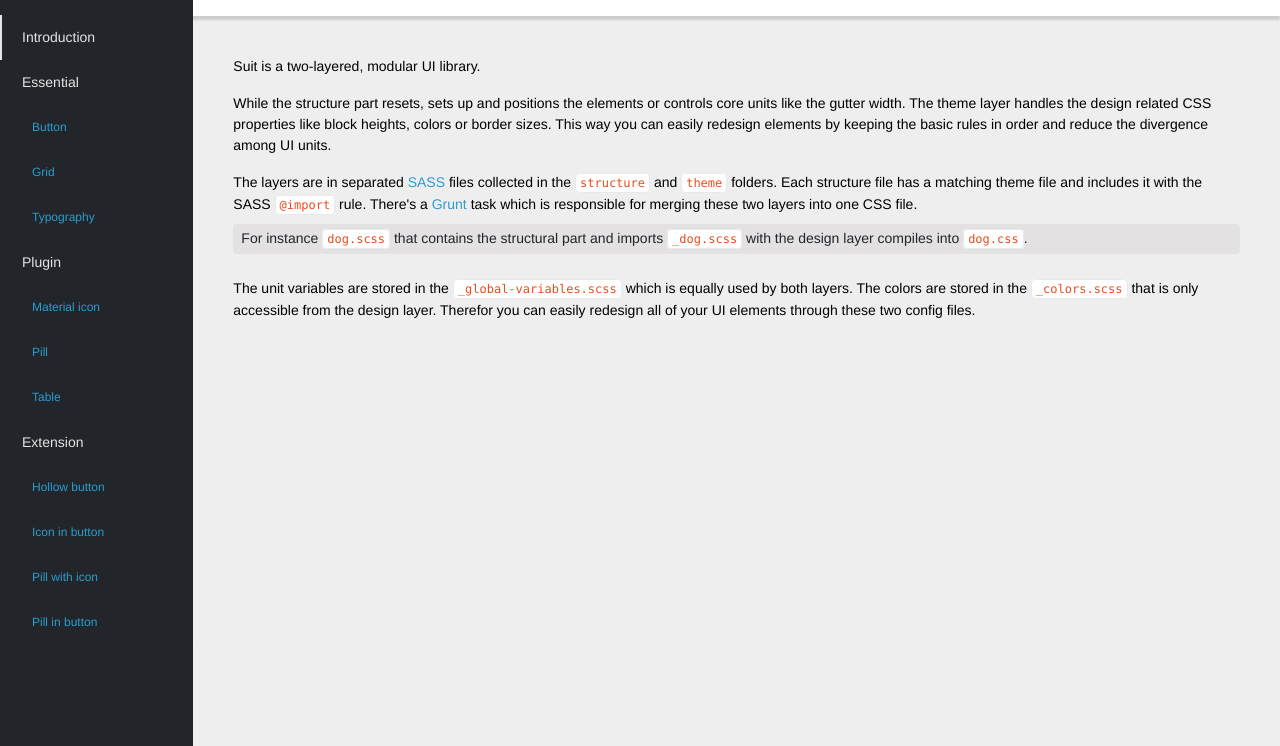
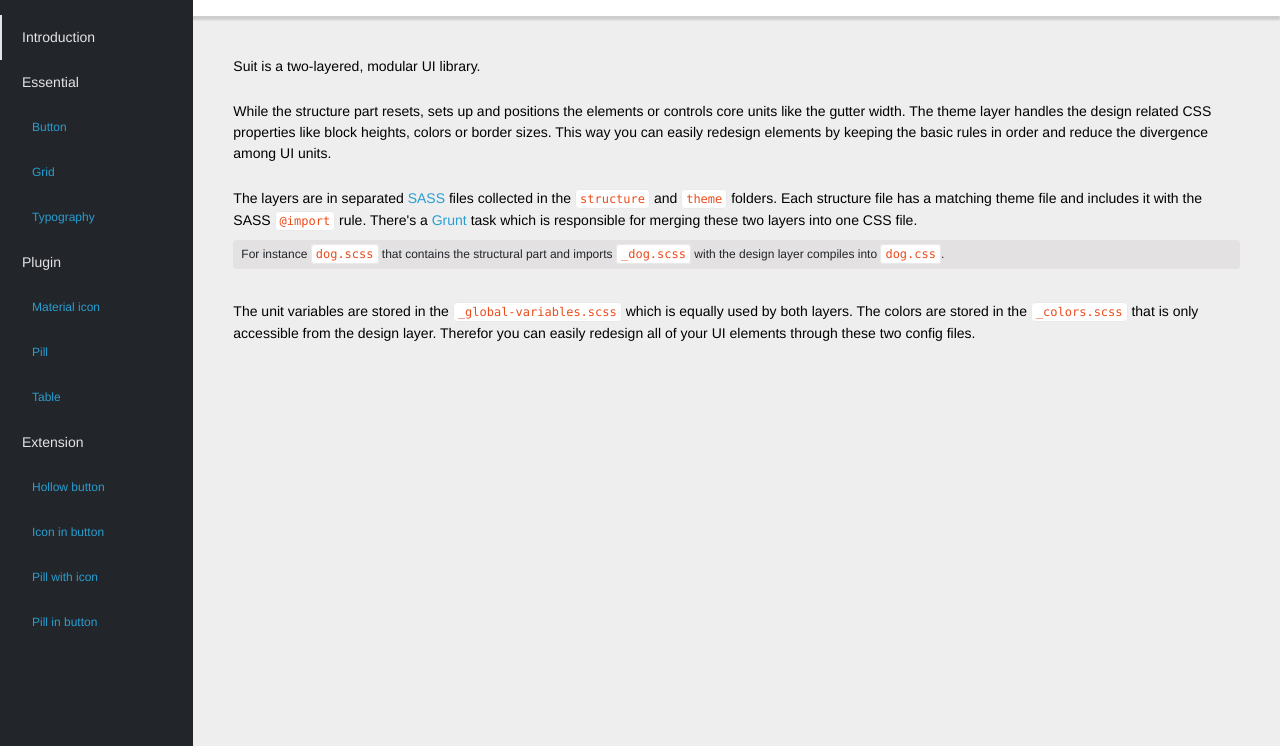
Before and after one commit to efbe/suit, a website: page docs/index.html in a window 1280 px wide. Shown: the part 54-800 px from the top of the page. Drawn offline with Linux system fonts and the light colour scheme.

Commit message:
extend padding sizes, move 12px text under its own class

```diff
--- a/dev/scss/theme/tron/app/styleguide/_base.scss
+++ b/dev/scss/theme/tron/app/styleguide/_base.scss
@@ -17,11 +17,11 @@
 	padding-top: round($grid-gutter-width * 2);
 
 	.grid-row.category {
-		margin-bottom: $xlarge-padding;
+		margin-bottom: $xxlarge-padding;
 	}
 
 	article {
-		margin-bottom: $xlarge-padding;
+		margin-bottom: $xxlarge-padding;
 		padding-right: $grid-gutter-width;
 		padding-left: $grid-gutter-width;
 	}
--- a/dev/scss/theme/tron/app/styleguide/_typo.scss
+++ b/dev/scss/theme/tron/app/styleguide/_typo.scss
@@ -24,7 +24,6 @@
 		& + .sub-note {
 			margin-top: -$small-padding;
 			padding-bottom: $default-padding;
-			font-size: $font-size-small;
 		}
 	}
 
@@ -40,10 +39,15 @@
 
 // some commonly used(?) modifiers
 @mixin typo-extended {
+	.note {
+		font-size: $font-size-small;
+	}
+
 	.text-example {
 		display: block;
 		margin: $small-padding 0;
 		padding: $xsmall-padding $small-padding;
+
 		font-style: normal; // em reset
 		color: $silky-black;
 		background-color: shade($led-suit-white, $shade-percentage-lighten);
@@ -58,7 +62,7 @@
 @mixin typo-article {
 	article {
 		p {
-			padding-bottom: $large-padding;
+			padding-bottom: $xlarge-padding;
 
 			&:last-of-type {
 				padding-bottom: 0;
--- a/dev/scss/theme/tron/essential/_global-variables.scss
+++ b/dev/scss/theme/tron/essential/_global-variables.scss
@@ -18,12 +18,13 @@ $large-block-height:   48px;
 
 // Paddings
 
-$xsmall-padding:   4px;
-$small-padding:    8px;
-$default-padding: 12px;
-$large-padding:   16px;
-$xlarge-padding:  32px;
-$xxlarge-padding: 64px;
+$xsmall-padding:    4px;
+$small-padding:     8px;
+$default-padding:  12px;
+$large-padding:    16px;
+$xlarge-padding:   24px;
+$xxlarge-padding:  32px;
+$xxxlarge-padding: 64px;
 
 
 // Typo / Sizes
--- a/docs/index.html
+++ b/docs/index.html
@@ -69,7 +69,7 @@
 						<code>structure</code> and <code>theme</code> folders. Each structure file has a matching theme
 						file and includes it with the SASS <code>@import</code> rule. There's a <a href="http://gruntjs.com/">Grunt</a>
 						task which is responsible for merging these two layers into one CSS file.
-						<em class="text-example rounded">For instance <code>dog.scss</code> that contains the structural
+						<em class="note text-example rounded">For instance <code>dog.scss</code> that contains the structural
 						part and imports <code>_dog.scss</code> with the design layer compiles into <code>dog.css</code>.</em></p>
 
 					<p>The unit variables are stored in the <code>_global-variables.scss</code> which is equally used by
```
Also changed, not shown: docs/datasheet.html (+8 -8 lines), dist/css/generated/app/styleguide/typo.css, dist/min/datasheet.min.css, dist/min/styleguide.min.css.
